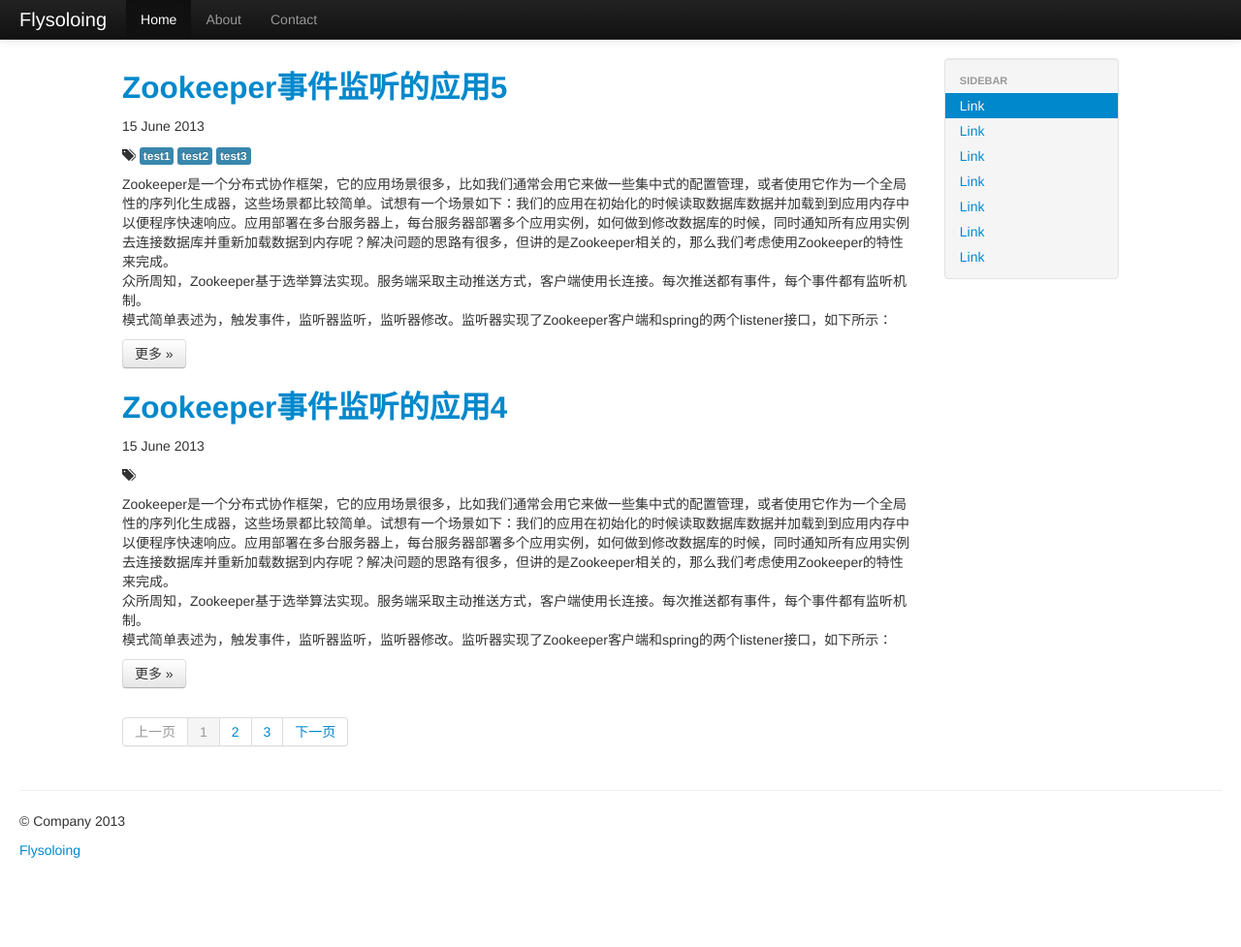
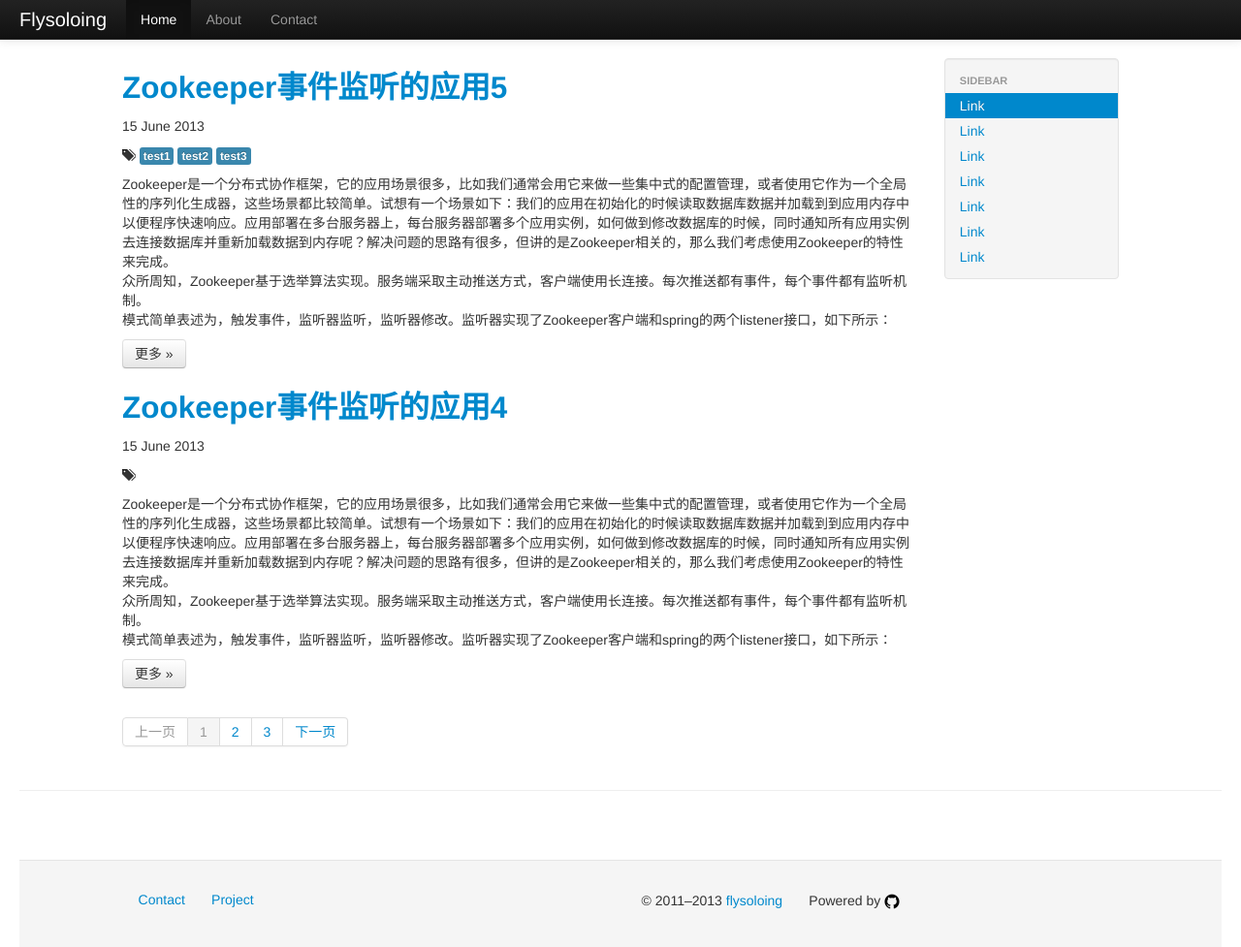
Before and after one commit to flysoloing/flysoloing.github.io, a Jekyll site: the page built from index.html, in a window 1280 px wide and 982 px high. Shown: the top 977 px of the window at 97% size. Built offline with Jekyll 4.4.1, drawn with Linux system fonts in a browser that asks for light colours; the list of posts is cut into pages by our own code.

Commit message:
update footer style

```diff
--- a/_layouts/default.html
+++ b/_layouts/default.html
@@ -12,11 +12,18 @@
 	<style type="text/css">
       body {
         padding-top: 60px;
-        padding-bottom: 40px;
+        padding-bottom: 0px;
       }
       .sidebar-nav {
         padding: 9px 0;
       }
+
+	  .footer {
+	    background-color: #F5F5F5;
+        border-top: 1px solid #E5E5E5;
+        margin-top: 70px;
+        padding: 30px 0;
+	  }
 
       @media (max-width: 980px) {
         /* Enable use of floated navbar text */
@@ -79,9 +86,31 @@
       <hr>
 
 	  <!-- footer start -->
-      <footer>
+      <!--<footer>
         <p>&copy; Company 2013</p><a href="https://github.com/flysoloing">Flysoloing</a>
-      </footer>
+      </footer>-->
+	  <div class="footer">
+        <div class="container-fluid">
+		  <div class="row-fluid">
+		    <div class="span8 offset1">
+              <p class="pull-left">
+			    <a title="Contact" href="http://flysoloing.github.io/contact">Contact</a>
+				&nbsp;
+				&nbsp;
+				&nbsp;
+                <a title="Project" href="https://github.com/flysoloing">Project</a>
+              </p>
+              <p class="pull-right">
+			    &copy; 2011&ndash;2013 <a title="My github" href="https://github.com/flysoloing">flysoloing</a>
+				&nbsp;
+				&nbsp;
+				&nbsp;
+				Powered by<img src="/img/github-24-black.png"></img>
+			  </p>
+		    </div>
+		  </div>
+        </div>
+      </div>
 	  <!-- footer end -->
 
     </div>
@@ -99,7 +128,7 @@
             $('pre').addClass('prettyprint linenums');
             prettyPrint();
         });
-    </script>
+	</script>
 
   </body>
 </html>
```
Also changed, not shown: img/github-24-black.png (added).
